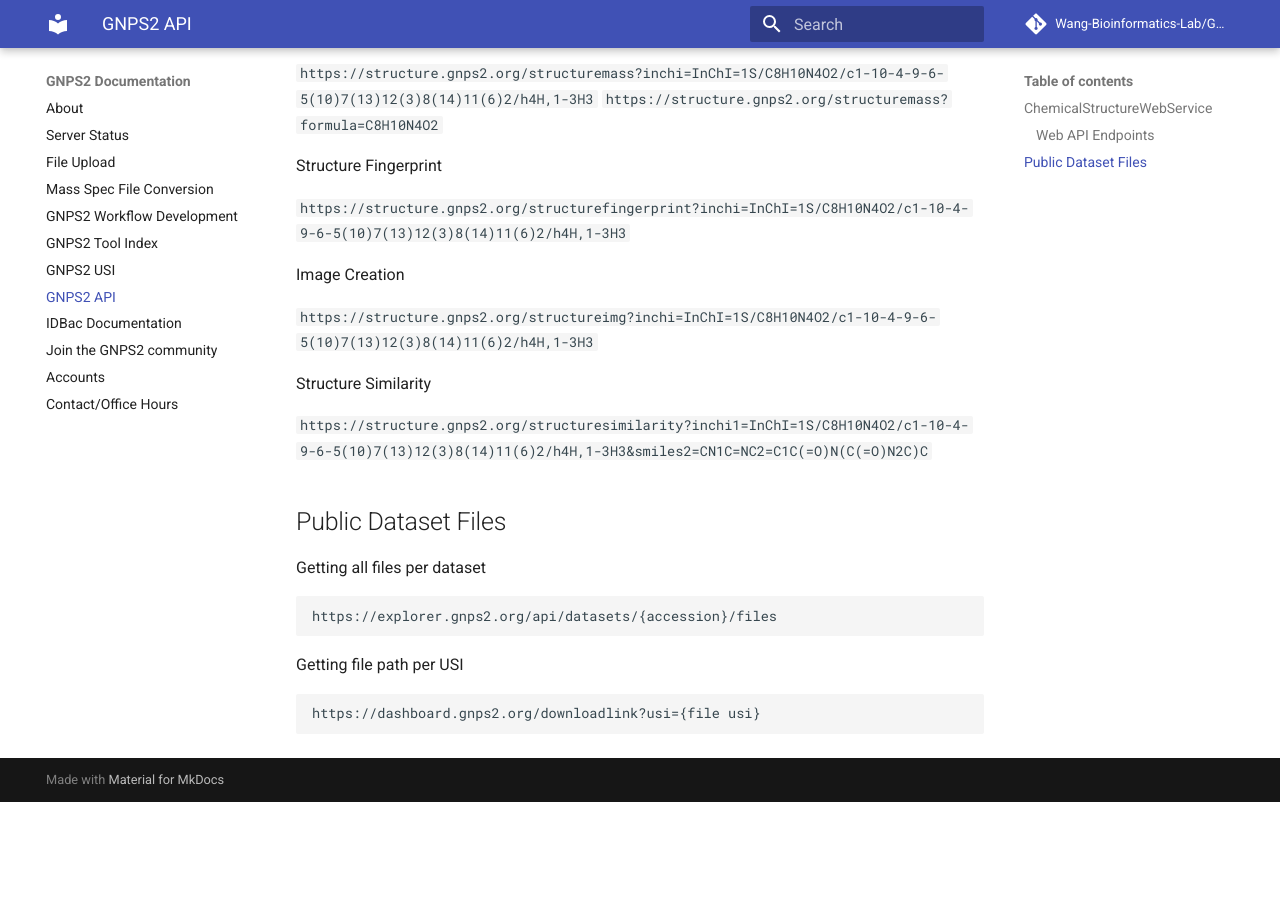
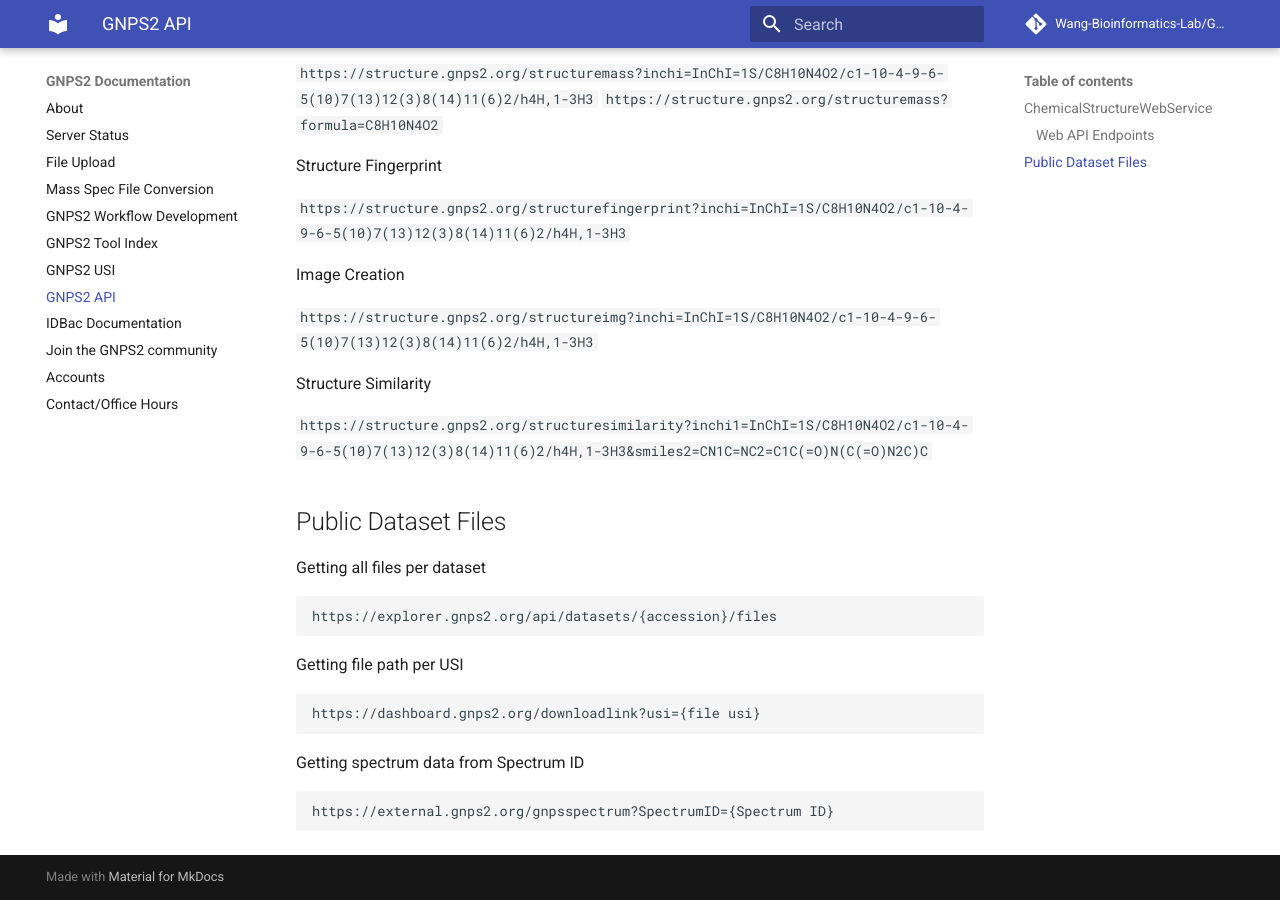
Before and after one commit to Wang-Bioinformatics-Lab/GNPS2_Documentation, an MkDocs documentation site: the page built from docs/api.md, in a window 1280 px wide and 900 px high, scrolled down 1000 px. Built offline with MkDocs 1.6.1 and Material for MkDocs 9.7.7, drawn with Linux system fonts in a browser that asks for light colours; comment, search, counter and statistics services are not loaded; before the commit the page ends 1802 px from its top, so only the background shows below that.

Commit message:
Update api.md to support SpectrumID

````diff
--- a/docs/api.md
+++ b/docs/api.md
@@ -62,3 +62,9 @@
 ```
 https://dashboard.gnps2.org/downloadlink?usi={file usi}
 ```
+
+Getting spectrum data from Spectrum ID
+
+```
+https://external.gnps2.org/gnpsspectrum?SpectrumID={Spectrum ID}
+```
````
